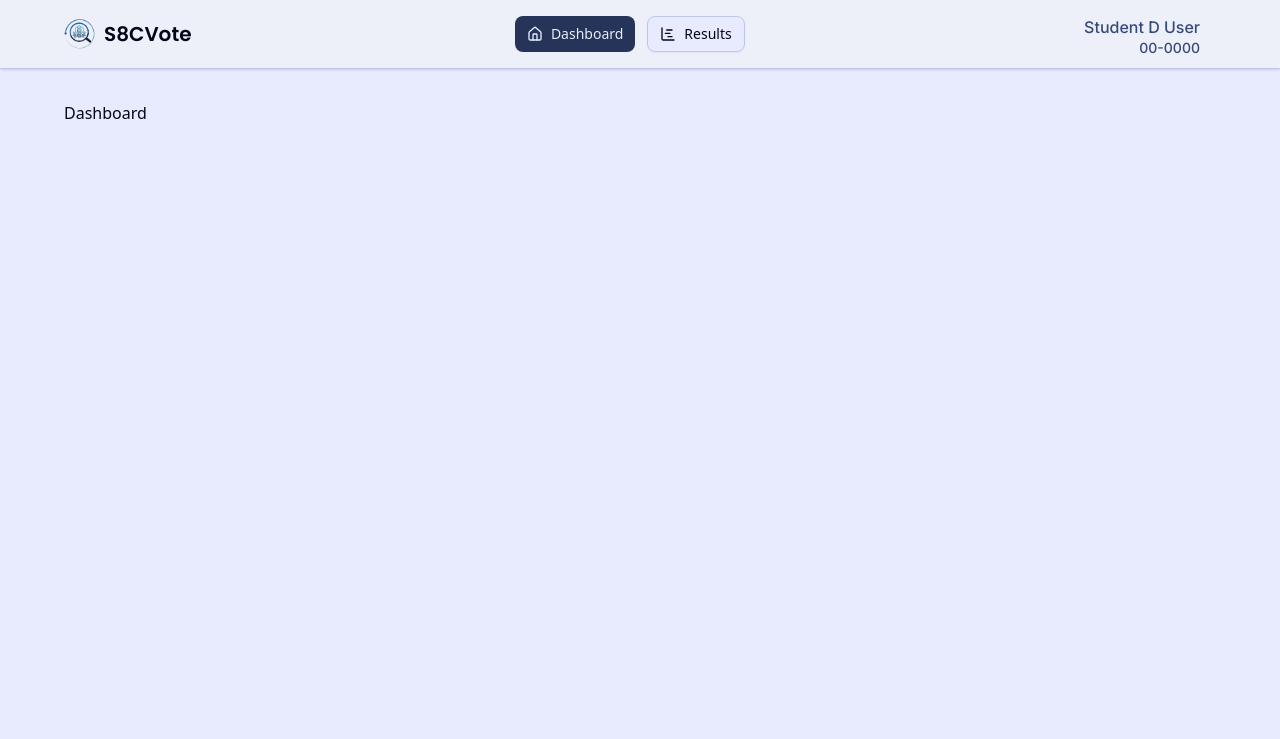
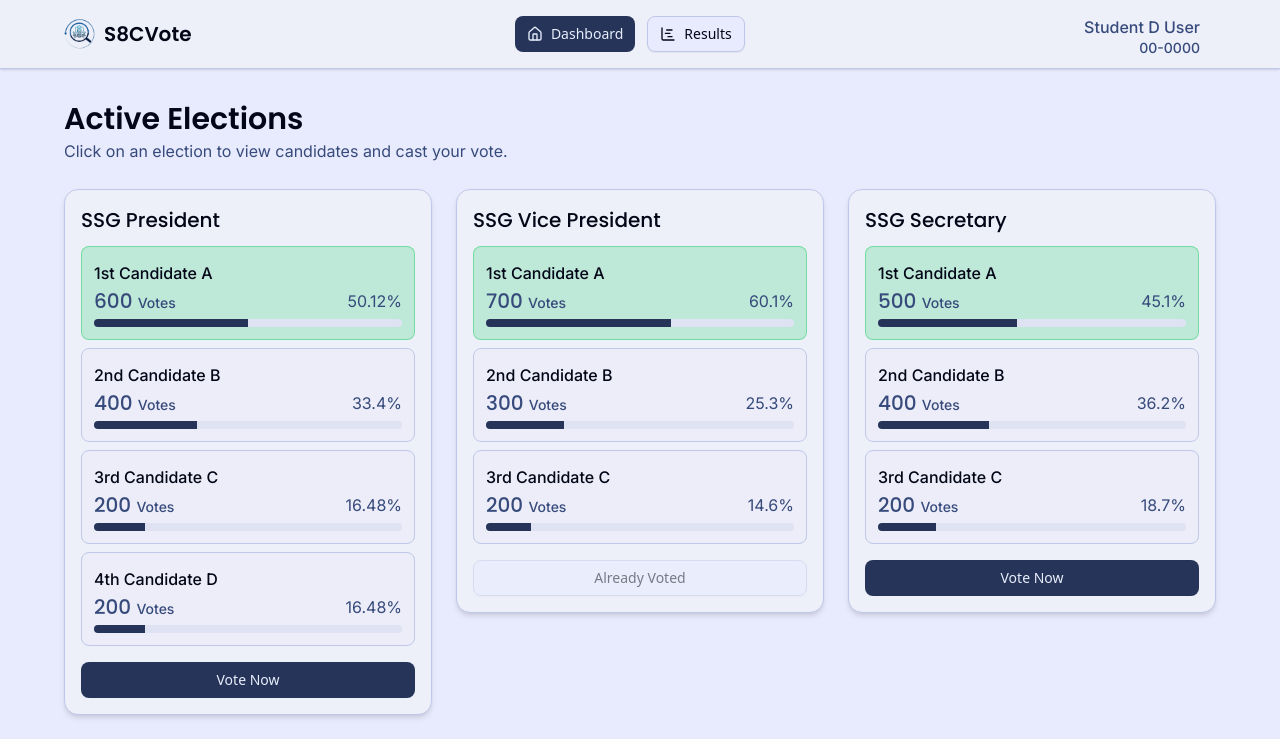
Before and after one commit to justinenorie/S8CVote, a Next.js app in the folder apps/web-app/: page /dashboard in a window 1280 px wide. Shown: the top 739 px of the page. Built offline with nearby package versions, Linux system fonts and the light colour scheme.

Commit message:
feat: design is implement for dashboard fetching and submitting votes (need to apply supabase later on.)

```diff
--- a/apps/web-app/src/app/(voting)/dashboard/page.tsx
+++ b/apps/web-app/src/app/(voting)/dashboard/page.tsx
@@ -1,7 +1,148 @@
-import React from "react";
+import Typography from "@/components/ui/Typography";
+import ElectionsCard from "@/components/dashboard/ElectionsCard";
 
 const Dashboard = () => {
-  return <div>Dashboard</div>;
+  // Sample Data
+  // TODO: Replace this later with supabase data
+  const elections = [
+    {
+      title: "SSG President",
+      voted: false,
+      candidates: [
+        {
+          id: 1,
+          name: "Candidate A",
+          image: "/s8cvote.png",
+          votes: 600,
+          percentage: 50.12,
+        },
+        {
+          id: 2,
+          name: "Candidate B",
+          image: "/s8cvote.png",
+          votes: 400,
+          percentage: 33.4,
+        },
+        {
+          id: 3,
+          name: "Candidate C",
+          image: "/s8cvote.png",
+          votes: 200,
+          percentage: 16.48,
+        },
+        {
+          id: 4,
+          name: "Candidate D",
+          image: "/s8cvote.png",
+          votes: 200,
+          percentage: 16.48,
+        },
+      ],
+    },
+    {
+      title: "SSG Vice President",
+      voted: true,
+      candidates: [
+        {
+          id: 1,
+          name: "Candidate A",
+          image: "/s8cvote.png",
+          votes: 700,
+          percentage: 60.1,
+        },
+        {
+          id: 2,
+          name: "Candidate B",
+          image: "/s8cvote.png",
+          votes: 300,
+          percentage: 25.3,
+        },
+        {
+          id: 3,
+          name: "Candidate C",
+          image: "/s8cvote.png",
+          votes: 200,
+          percentage: 14.6,
+        },
+      ],
+    },
+    {
+      title: "SSG Secretary",
+      voted: false,
+      candidates: [
+        {
+          id: 1,
+          name: "Candidate A",
+          image: "/s8cvote.png",
+          votes: 500,
+          percentage: 45.1,
+        },
+        {
+          id: 2,
+          name: "Candidate B",
+          image: "/s8cvote.png",
+          votes: 400,
+          percentage: 36.2,
+        },
+        {
+          id: 3,
+          name: "Candidate C",
+          image: "/s8cvote.png",
+          votes: 200,
+          percentage: 18.7,
+        },
+      ],
+    },
+    {
+      title: "SSG for Bai",
+      voted: false,
+      candidates: [
+        {
+          id: 1,
+          name: "Candidate A",
+          image: "/s8cvote.png",
+          votes: 500,
+          percentage: 45.1,
+        },
+        {
+          id: 2,
+          name: "Candidate B",
+          image: "/s8cvote.png",
+          votes: 400,
+          percentage: 36.2,
+        },
+        {
+          id: 3,
+          name: "Candidate C",
+          image: "/s8cvote.png",
+          votes: 200,
+          percentage: 18.7,
+        },
+      ],
+    },
+  ];
+
+  return (
+    <div>
+      <Typography variant="h2" className="">
+        Active Elections
+      </Typography>
+      <Typography variant="p" className="text-muted-foreground mb-6">
+        Click on an election to view candidates and cast your vote.
+      </Typography>
+
+      <div className="grid grid-cols-1 gap-6 sm:grid-cols-2 lg:grid-cols-3">
+        {elections.map((election) => (
+          <ElectionsCard
+            key={election.title}
+            electionTitle={election.title}
+            voted={election.voted}
+            candidates={election.candidates}
+          />
+        ))}
+      </div>
+    </div>
+  );
 };
 
 export default Dashboard;
--- /dev/null
+++ b/apps/web-app/src/components/dashboard/CandidatesCard.tsx
@@ -0,0 +1,70 @@
+"use client";
+
+import { useState } from "react";
+import { Button } from "@/components/ui/button";
+import Typography from "@/components/ui/Typography";
+import Image from "next/image";
+
+interface Candidate {
+  id: number | string;
+  name: string;
+  image: string;
+}
+
+interface CandidatesModalProps {
+  candidates: Candidate[];
+  onClose: () => void;
+}
+
+// TODO: Add RHK and zod schema here
+
+const CandidatesModal = ({ candidates, onClose }: CandidatesModalProps) => {
+  const onSubmit = () => {
+    // TODO: Supabase submit value here
+    console.log("Vote is now submitted");
+  };
+
+  const [selected, setSelected] = useState<number | string | null>(null);
+
+  return (
+    <div className="space-y-4">
+      {candidates.map((c) => (
+        <div
+          key={c.id}
+          className="bg-card hover:bg-muted/40 flex items-center justify-between rounded-lg border p-3 transition"
+        >
+          <div className="flex items-center gap-3">
+            <div className="h-10 w-10 rounded-full bg-gray-200">
+              <Image
+                src={c.image}
+                alt={c.name}
+                width={40}
+                height={40}
+                className="rounded-full object-cover"
+              />
+            </div>
+            <Typography variant="p">{c.name}</Typography>
+          </div>
+          <Button
+            variant={selected === c.id ? "default" : "outline"}
+            onClick={() => setSelected(c.id)}
+          >
+            {selected === c.id ? "Selected" : "Vote"}
+          </Button>
+        </div>
+      ))}
+
+      <div className="flex justify-end gap-3 pt-3">
+        <Button variant="outline" onClick={onClose}>
+          Cancel
+        </Button>
+
+        <Button disabled={selected === null} onClick={onSubmit}>
+          Submit
+        </Button>
+      </div>
+    </div>
+  );
+};
+
+export default CandidatesModal;
--- /dev/null
+++ b/apps/web-app/src/components/dashboard/ElectionsCard.tsx
@@ -0,0 +1,111 @@
+"use client";
+
+import { useState } from "react";
+import { Button } from "@/components/ui/button";
+import Typography from "@/components/ui/Typography";
+import {
+  Dialog,
+  DialogContent,
+  DialogDescription,
+  DialogHeader,
+  DialogTitle,
+} from "@/components/ui/dialog";
+import CandidatesModal from "./CandidatesCard";
+
+interface Candidate {
+  id: number;
+  name: string;
+  image: string;
+  votes: number;
+  percentage: number;
+}
+
+interface ElectionCardProps {
+  electionTitle: string;
+  voted: boolean;
+  candidates: Candidate[];
+}
+
+const getOrdinalNumber = (n: number): string => {
+  const suffixes = ["th", "st", "nd", "rd"];
+  const v = n % 100;
+  return n + (suffixes[(v - 20) % 10] || suffixes[v] || suffixes[0]);
+};
+
+const ElectionCard = ({
+  electionTitle,
+  voted,
+  candidates,
+}: ElectionCardProps) => {
+  const [open, setOpen] = useState(false);
+
+  return (
+    <div>
+      <div className="bg-card rounded-xl border p-4 shadow-md transition hover:shadow-lg">
+        <Typography variant="h4" className="mb-3">
+          {electionTitle}
+        </Typography>
+
+        <div className="mb-4 space-y-2">
+          {candidates.map((c, index) => {
+            const isFirstRunnerUp = index === 0;
+            return (
+              <div
+                key={c.id}
+                className={`hover:bg-muted/30 rounded-md border p-3 transition ${
+                  isFirstRunnerUp
+                    ? "bg-SUCCESSlight/20 border-SUCCESSlight/40 border-1"
+                    : "bg-muted/20"
+                }`}
+              >
+                <Typography variant="p" className="font-medium">
+                  {getOrdinalNumber(index + 1)} {c.name}
+                </Typography>
+                <div className="text-muted-foreground flex flex-row items-center justify-between">
+                  <Typography variant="h4">
+                    {c.votes}{" "}
+                    <Typography variant="small">Votes</Typography>{" "}
+                  </Typography>
+                  <Typography variant="p">{c.percentage}%</Typography>
+                </div>
+                <div className="bg-muted relative mt-1 h-2 w-full overflow-hidden rounded-full">
+                  <div
+                    className="bg-primary absolute top-0 left-0 h-full transition-all"
+                    style={{ width: `${c.percentage}%` }}
+                  ></div>
+                </div>
+              </div>
+            );
+          })}
+        </div>
+
+        <Button
+          className={`w-full ${voted ? "cursor-not-allowed" : "cursor-pointer"}`}
+          disabled={voted}
+          variant={voted ? "outline" : "default"}
+          onClick={() => setOpen(true)}
+        >
+          {voted ? "Already Voted" : "Vote Now"}
+        </Button>
+      </div>
+
+      {/* Modal */}
+      <Dialog open={open} onOpenChange={setOpen}>
+        <DialogContent className="max-w-md">
+          <DialogHeader>
+            <DialogTitle>{electionTitle}</DialogTitle>
+            <DialogDescription className="text-muted-foreground">
+              Select Candidates to vote:
+            </DialogDescription>
+          </DialogHeader>
+          <CandidatesModal
+            candidates={candidates}
+            onClose={() => setOpen(false)}
+          />
+        </DialogContent>
+      </Dialog>
+    </div>
+  );
+};
+
+export default ElectionCard;
```
